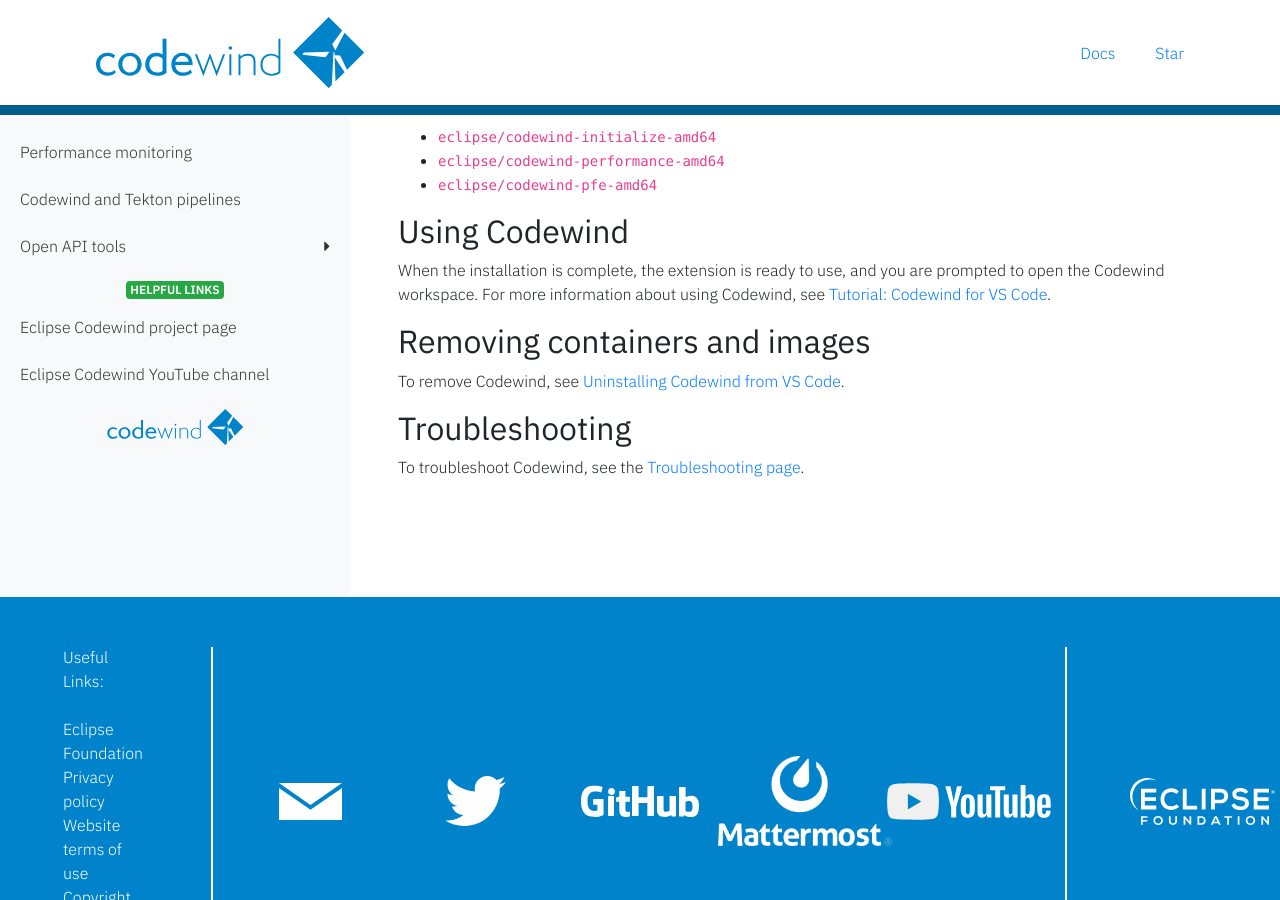
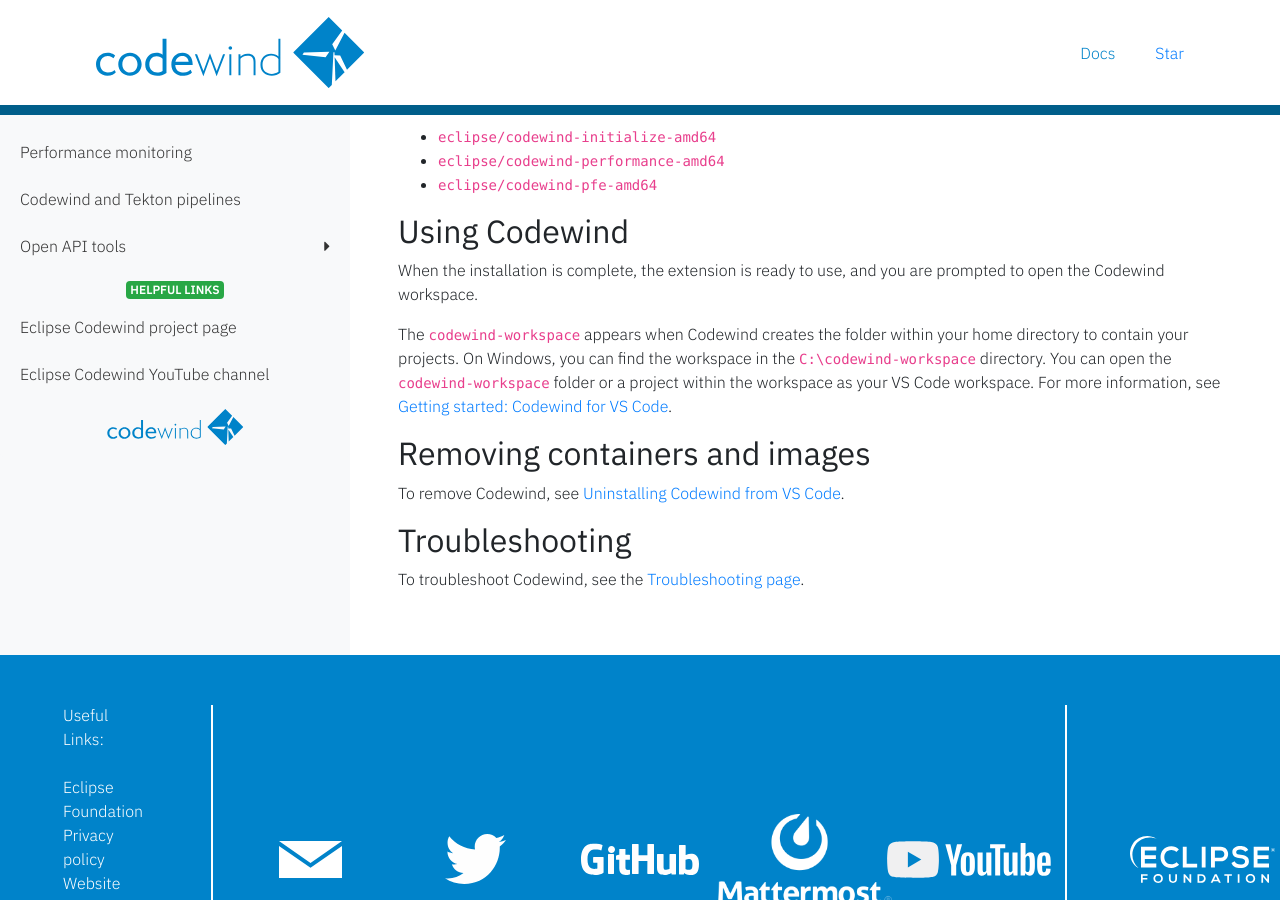
Before and after one commit to eclipse-archived/codewind-docs, a Jekyll site: the page built from docs/_documentations/mdt-vsc-installinfo.md, in a window 1280 px wide and 900 px high, scrolled down 303 px. Built offline with Jekyll 4.4.1, drawn with Linux system fonts in a browser that asks for light colours; nearby versions of some CDN libraries.

Commit message:
Adding info about the Codewind workspace
Signed-off-by: Sarah Ishida <sishida@us.ibm.com>

```diff
--- a/docs/_documentations/mdt-vsc-installinfo.md
+++ b/docs/_documentations/mdt-vsc-installinfo.md
@@ -22,7 +22,9 @@ The following images are pulled. These images together form the Codewind back en
 - `eclipse/codewind-pfe-amd64`
 
 ## Using Codewind
-When the installation is complete, the extension is ready to use, and you are prompted to open the Codewind workspace. For more information about using Codewind, see [Tutorial: Codewind for VS Code](mdt-vsc-tutorial.html).
+When the installation is complete, the extension is ready to use, and you are prompted to open the Codewind workspace.
+
+The `codewind-workspace` appears when Codewind creates the folder within your home directory to contain your projects. On Windows, you can find the workspace in the `C:\codewind-workspace` directory. You can open the `codewind-workspace` folder or a project within the workspace as your VS Code workspace. For more information, see [Getting started: Codewind for VS Code](mdt-vsc-getting-started.html).
 
 ## Removing containers and images
 To remove Codewind, see [Uninstalling Codewind from VS Code](mdt-vsc-uninstall.html).
```
